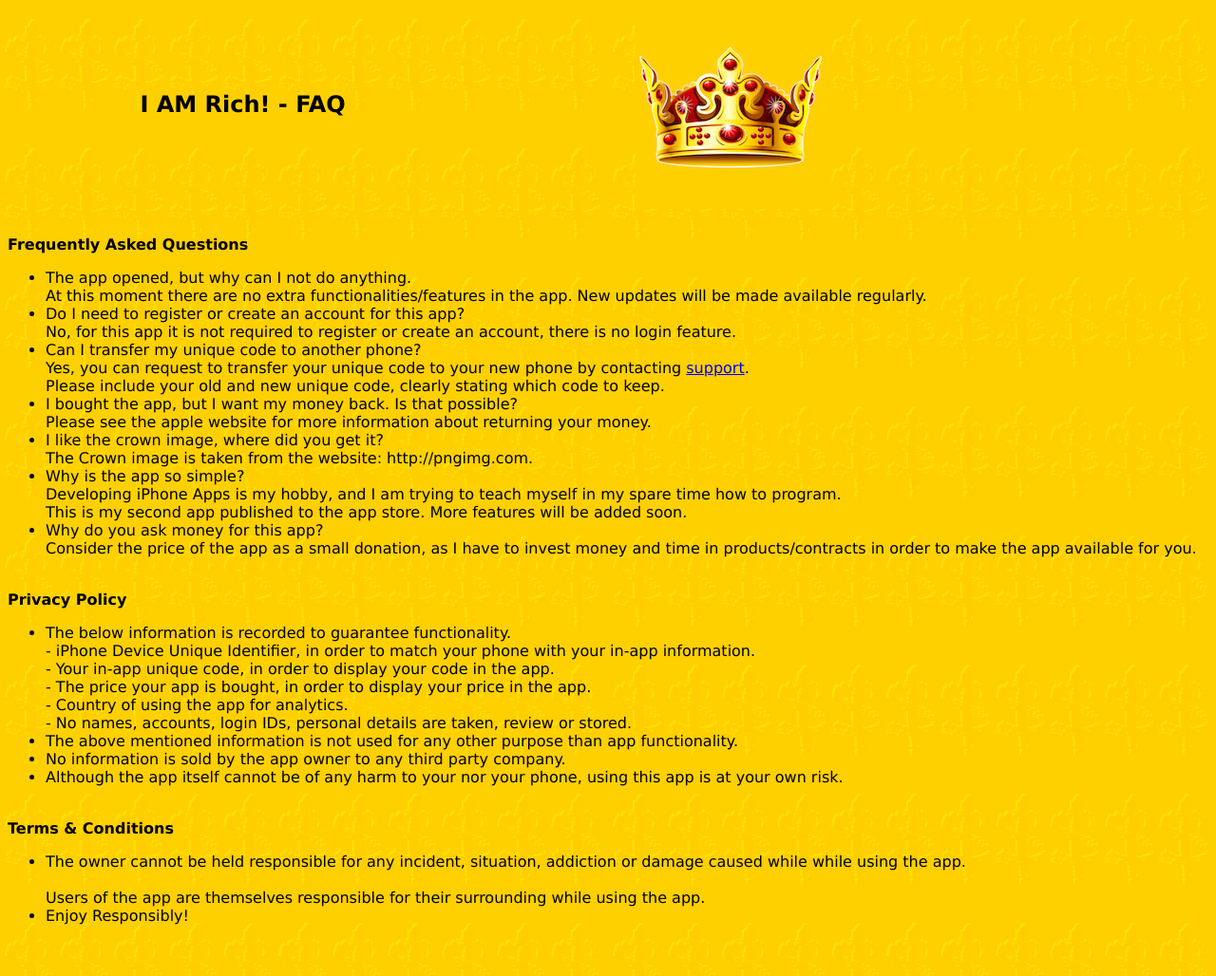
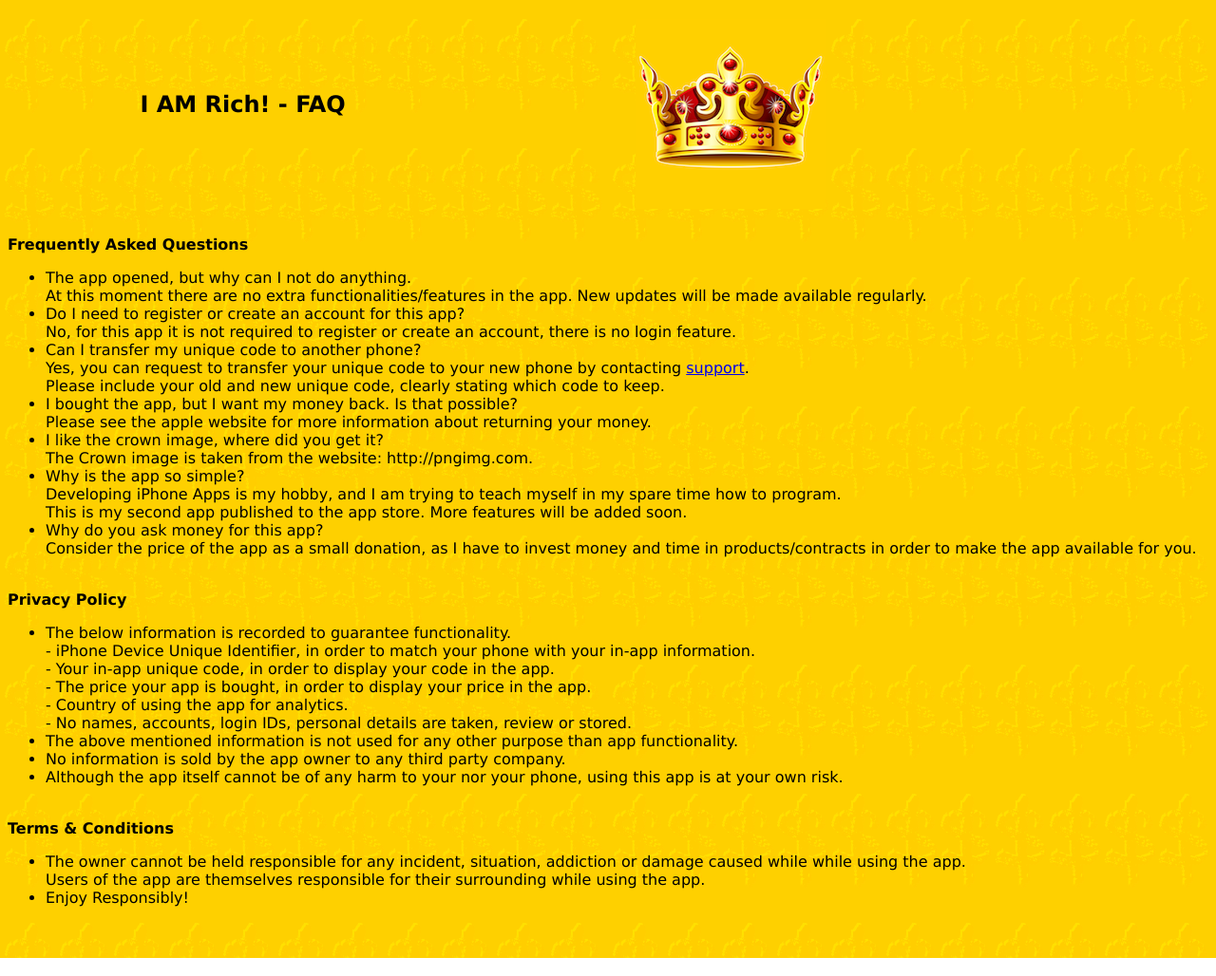
Before and after one commit to newnixdeveloper/IMRich, a plain HTML site: page index.html in a window 1280 px wide. Shown: the whole page at 95% size. Drawn offline with Linux system fonts and the light colour scheme.

Commit message:
Terms&Conditions
Bug-fix

```diff
--- a/index.html
+++ b/index.html
@@ -53,7 +53,7 @@
 	<BR><B>Terms & Conditions</B>
 	<UL>
 		<LI>The owner cannot be held responsible for any incident, situation, addiction or damage caused while while using the app.</LI>
-		<BR>Users of the app are themselves responsible for their surrounding while using the app.
+		Users of the app are themselves responsible for their surrounding while using the app.
 		<LI>Enjoy Responsibly!</LI>
 		<BR><BR>
 	</UL>
```
